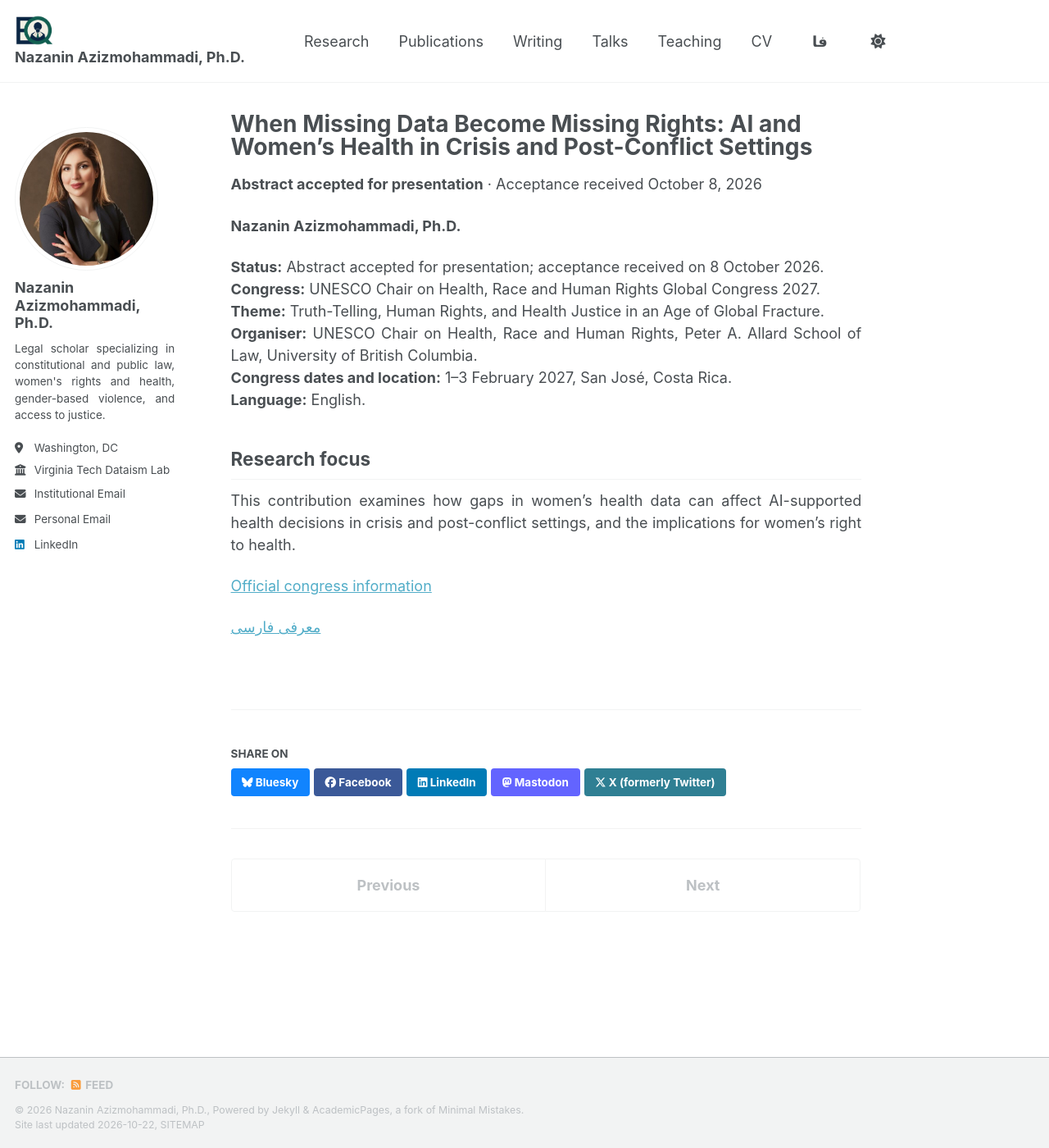
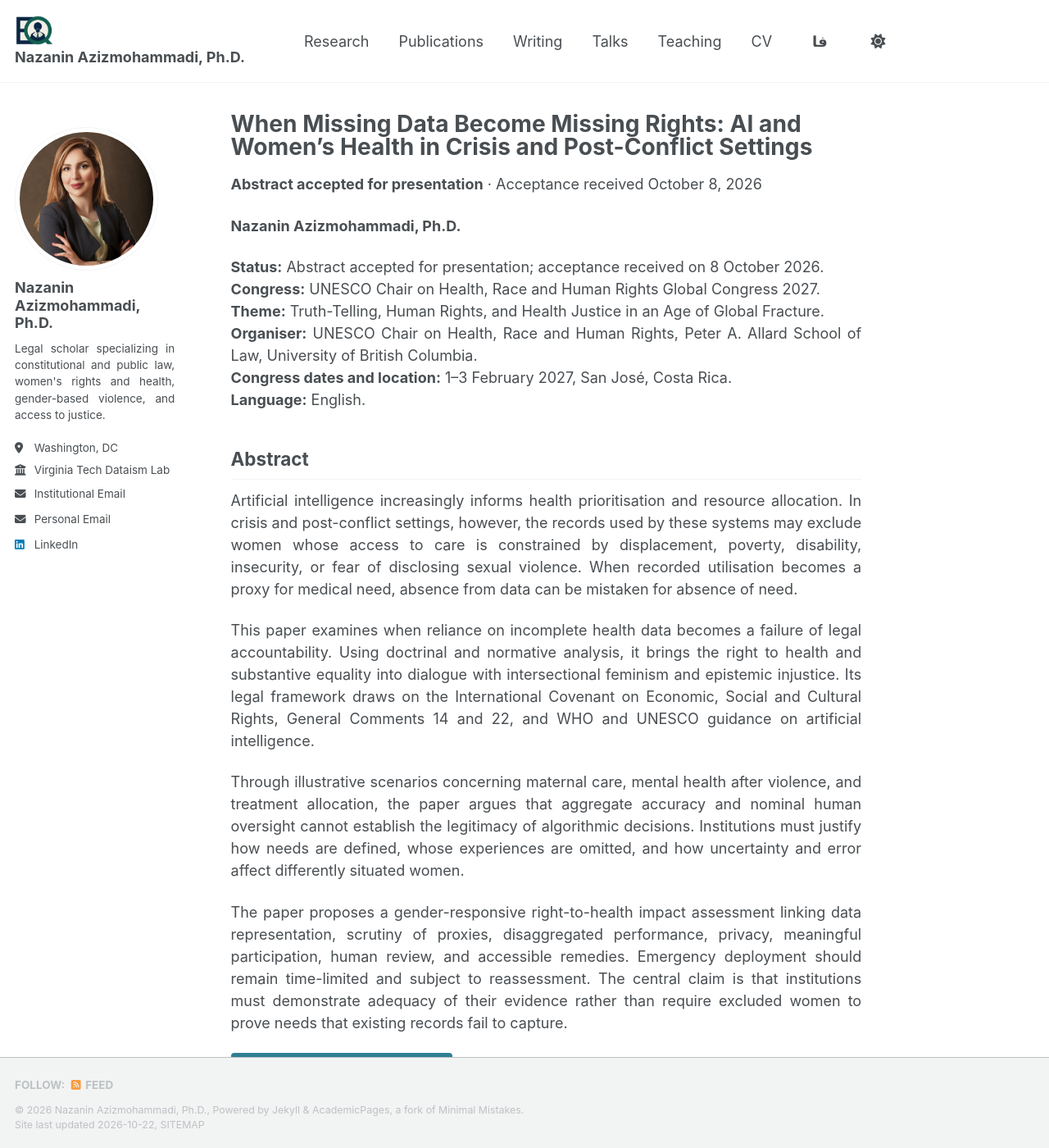
Before and after one commit to nazaninazizmohammadi/nazaninazizmohammadi.github.io, a Jekyll site: the page built from _publications/2026-10-08-unesco-ubc-missing-data-missing-rights.md, in a window 1280 px wide and 1400 px high. Shown: the whole window at 82% size. Built offline with Jekyll 4.4.1, drawn with Linux system fonts in a browser that asks for light colours; a style sheet for code colours, icons or effects is not loaded.

Commit message:
Restore UNESCO UBC abstract text with Persian translation and downloadable PDF

```diff
--- a/_publications/2026-10-08-unesco-ubc-missing-data-missing-rights.md
+++ b/_publications/2026-10-08-unesco-ubc-missing-data-missing-rights.md
@@ -19,6 +19,7 @@
 excerpt_fa: چکیدهٔ انگلیسی پذیرفته‌شده برای ارائه در کنگرهٔ جهانی کرسی یونسکو در سلامت، نژاد و حقوق بشر، وابسته به دانشگاه بریتیش کلمبیا؛ ۱ تا ۳ فوریهٔ ۲۰۲۷، سن‌خوزه، کاستاریکا.
 description: 'English-language abstract accepted for presentation at the UNESCO Chair Global Congress 2027, associated with the University of British Columbia. Congress: 1–3 February 2027, San José, Costa Rica.'
 last_modified_at: '2026-10-22'
+paperurl: /files/publications/unesco-ubc-missing-data-missing-rights-abstract-en.pdf
 ---
 
 <div lang="en" markdown="1" style="text-align: justify;">
@@ -32,9 +33,17 @@
 **Congress dates and location:** 1–3 February 2027, San José, Costa Rica.
 **Language:** English.
 
-## Research focus
+## Abstract
 
-This contribution examines how gaps in women’s health data can affect AI-supported health decisions in crisis and post-conflict settings, and the implications for women’s right to health.
+Artificial intelligence increasingly informs health prioritisation and resource allocation. In crisis and post-conflict settings, however, the records used by these systems may exclude women whose access to care is constrained by displacement, poverty, disability, insecurity, or fear of disclosing sexual violence. When recorded utilisation becomes a proxy for medical need, absence from data can be mistaken for absence of need.
+
+This paper examines when reliance on incomplete health data becomes a failure of legal accountability. Using doctrinal and normative analysis, it brings the right to health and substantive equality into dialogue with intersectional feminism and epistemic injustice. Its legal framework draws on the International Covenant on Economic, Social and Cultural Rights, General Comments 14 and 22, and WHO and UNESCO guidance on artificial intelligence.
+
+Through illustrative scenarios concerning maternal care, mental health after violence, and treatment allocation, the paper argues that aggregate accuracy and nominal human oversight cannot establish the legitimacy of algorithmic decisions. Institutions must justify how needs are defined, whose experiences are omitted, and how uncertainty and error affect differently situated women.
+
+The paper proposes a gender-responsive right-to-health impact assessment linking data representation, scrutiny of proxies, disaggregated performance, privacy, meaningful participation, human review, and accessible remedies. Emergency deployment should remain time-limited and subject to reassessment. The central claim is that institutions must demonstrate adequacy of their evidence rather than require excluded women to prove needs that existing records fail to capture.
+
+[Download the abstract (PDF, English)](/files/publications/unesco-ubc-missing-data-missing-rights-abstract-en.pdf){: .btn .btn--primary }
 
 [Official congress information](https://allard.ubc.ca/about-us/events-calendar/unesco-chair-health-race-and-human-rights-global-congress-2027-truth-telling-human-rights-and-health)
 
```
Also changed, not shown: _pages/fa/unesco-ubc-missing-data-missing-rights.md (+10 -2 lines), 1 other file.
